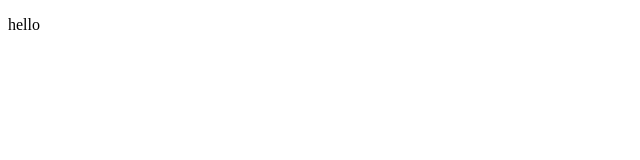
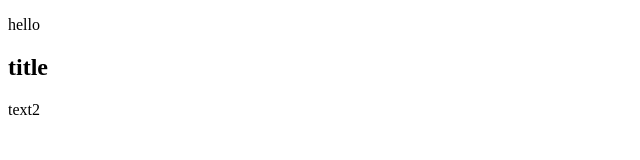
Before and after one commit to qetigurchiani/homework-2, a plain HTML site: page index.html in a window 1280 px wide. Shown: the whole page, without its empty margins (0-640 px from the left). Drawn offline with Linux system fonts and the light colour scheme.

Commit message:
add index file

```diff
--- a/index.html
+++ b/index.html
@@ -6,6 +6,7 @@
 </head>
 <body>
 	<p>hello</p>
-
+	<h2>title</h2>
+    <p>text2</p>
 </body>
 </html>
```
